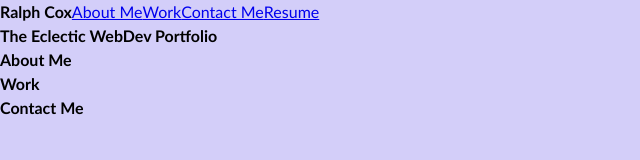
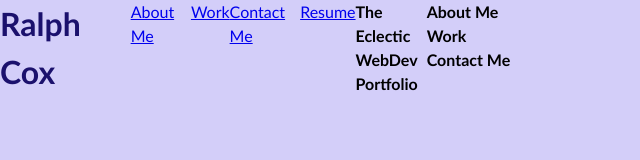
Before and after one commit to essexgit/Unit_2_Challenge_Portfolio-EDx-Bootcamp, a plain HTML site: page index.html in a window 1280 px wide. Shown: the whole page, without its empty margins (0-640 px from the left). Drawn offline with Linux system fonts and the light colour scheme.

Commit message:
Set grid areas

```diff
--- a/css/style.css
+++ b/css/style.css
@@ -7,8 +7,26 @@
   --main-background: rgba(201, 194, 248, 0.801);
 }
 
+/* set body as big grid */
 body {
   background-color: var(--main-background);
+  display: grid;
+  grid-template-columns: 5fr 1fr 6fr 6fr;
+  grid-template-rows: 1fr 2fr 2fr 3fr 1fr 1fr 2fr;
+  /* map page elements to full page grid location */
+  grid-template-areas:
+    "header header header header"
+    "banner banner banner banner"
+    "banner banner banner banner"
+    "aboutTitle gutter aboutText aboutText"
+    "aboutTitle gutter aboutText aboutText"
+    "workTitle gutter workPicLink workPicLink"
+    "workTitle gutter workPicLink workPicLink"
+    "workTitle gutter workPicLink workPicLink"
+    "workTitle gutter workPicLink2 workPicLink3"
+    "workTitle gutter workPicLink4 workPicLink5"
+    "contactTitle gutter phoneEmail socialMedia"
+    "contactTitle gutter phoneEmail socialMedia";
 }
 
 /* set flexbox for all structure elements */
@@ -22,3 +40,9 @@ nav,
 #contactMe {
   display: flex;
 }
+
+/* Font sizes and colors */
+h1 {
+  font-size: 2rem;
+  color: var(--dark);
+}
```
